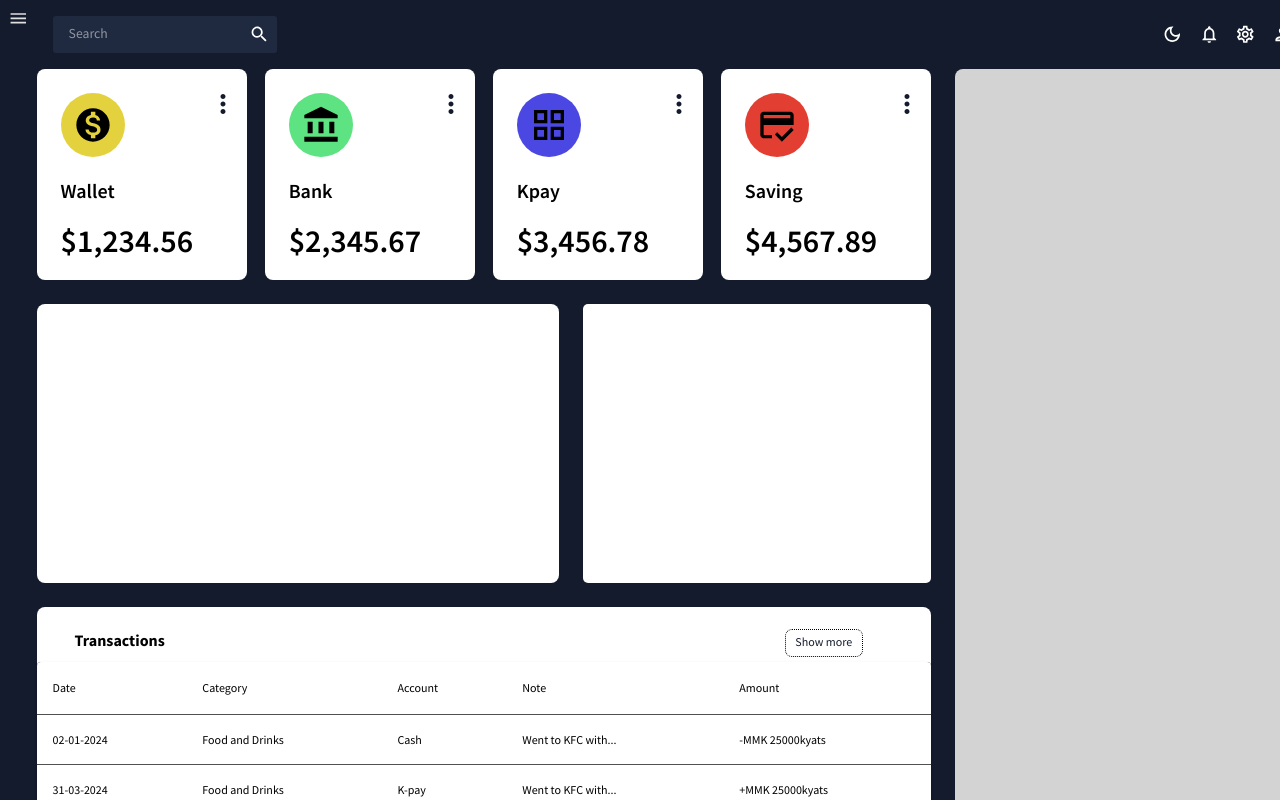
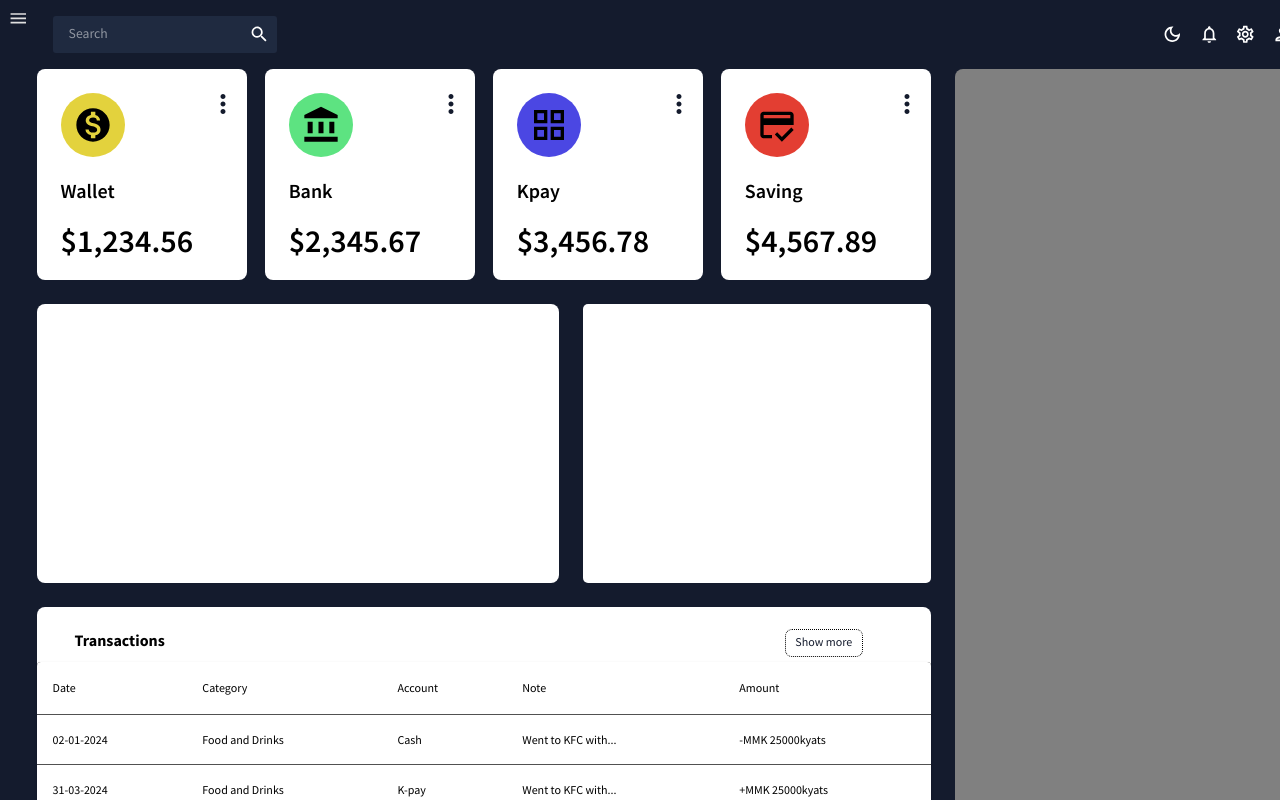
Before and after one commit to GeezerGurus/Tinkle, a React (Create React App) app: page / in a window 1280 px wide. Shown: the top 800 px of the page. Built offline with nearby package versions, Linux system fonts and the light colour scheme.

Commit message:
fixed merge conflict with TTH

```diff
--- a/src/components/index.js
+++ b/src/components/index.js
@@ -2,5 +2,5 @@ export { default as Topbar } from "./global/Topbar";
 export { default as Sidebar } from "./global/Sidebar";
 
 //Dashboard
-export { default as Balancecom } from "./Dashboard componentsSLH/balance_com";
-export { default as Balancetrend} from "./Dashboard componentsSLH/balance_trend";
+export { default as Balancecom } from "./Dashboard/balance_com";
+export { default as Balancetrend } from "./Dashboard/balance_trend";
--- a/src/scenes/dashboard/Dashboard.jsx
+++ b/src/scenes/dashboard/Dashboard.jsx
@@ -6,9 +6,9 @@ import CreditScoreIcon from "@mui/icons-material/CreditScore";
 import { tokens } from "../../theme";
 import { Typography, useTheme } from "@mui/material";
 import { Balancecom, Balancetrend } from "../../components";
-import { Transactions } from "../../components/Dashboard componentsSLH/transactions";
+import { Transactions } from "../../components/Dashboard/transactions";
 import { Box } from "@mui/material";
-import { Expenses } from "../../components/Dashboard componentsSLH/expenses";
+import { Expenses } from "../../components/Dashboard/expenses";
 
 const Dashboard = () => {
   const theme = useTheme();
@@ -96,7 +96,7 @@ const Dashboard = () => {
       <Box
         sx={{
           width: "369px",
-          backgroundColor: "lightgray",
+          backgroundColor: "grey",
           marginBottom: "24px",
           height: "892px",
           borderRadius: "8px",
```
Also changed, not shown: src/components/Dashboard/balance_com.jsx (renamed from src/components/Dashboard componentsSLH/balance_com.jsx), src/components/Dashboard/balance_trend.jsx (renamed from src/components/Dashboard componentsSLH/balance_trend.jsx), src/components/Dashboard/expenses.jsx (renamed from src/components/Dashboard componentsSLH/expenses.jsx), src/components/Dashboard/table.jsx (renamed from src/components/Dashboard componentsSLH/table.jsx), src/components/Dashboard/transactions.jsx (renamed from src/components/Dashboard componentsSLH/transactions.jsx).
